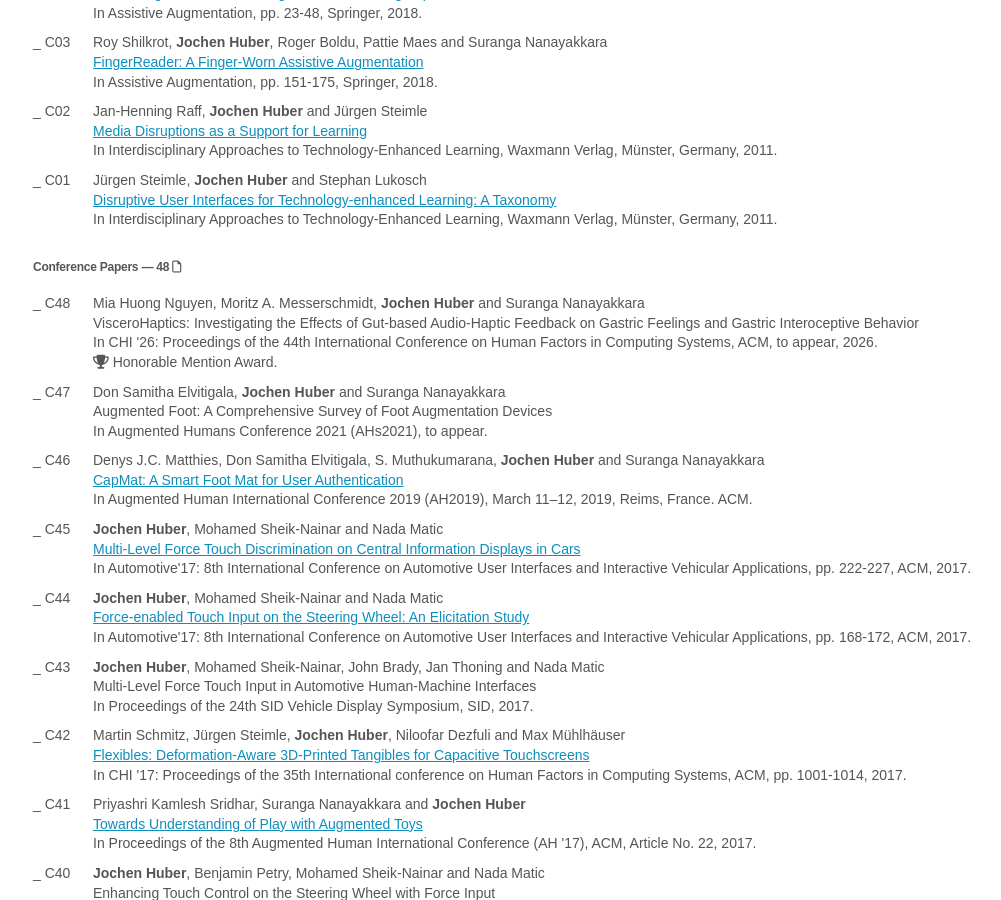
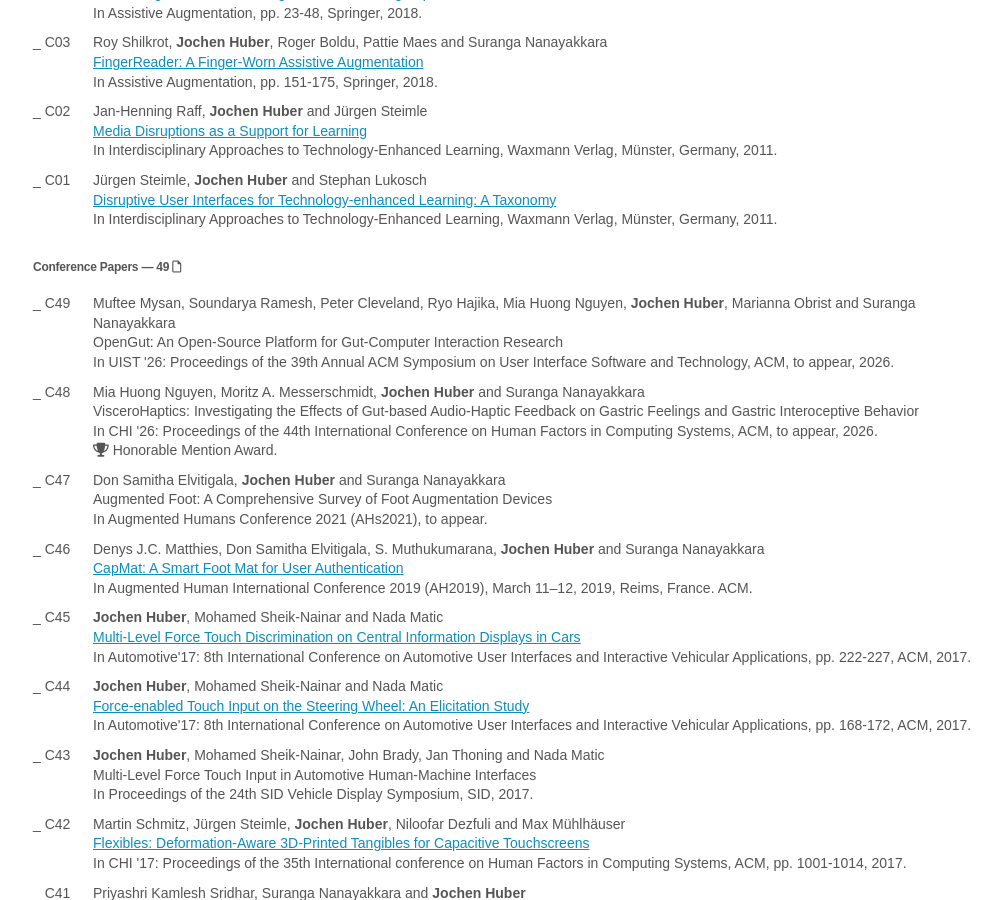
Before and after one commit to jhuber/jhuber.github.io, a Jekyll site: the page built from publications.html, in a window 1280 px wide and 900 px high, scrolled down 964 px. Shown: the whole window, without its empty margins (137-1138 px from the left). Built offline with Jekyll 4.4.1, drawn with Linux system fonts in a browser that asks for light colours.

Commit message:
UIST '26 news and OpenGut publication
Co-Authored-By: Claude Opus 5.5 <noreply@anthropic.com>

```diff
--- a/_data/publications.yaml
+++ b/_data/publications.yaml
@@ -79,6 +79,12 @@
   venue: "In Interdisciplinary Approaches to Technology-Enhanced Learning, Waxmann Verlag, M&uuml;nster, Germany, 2011."
 
 # Conference Papers
+- id: C49
+  section: conferences
+  authors: "Muftee Mysan, Soundarya Ramesh, Peter Cleveland, Ryo Hajika, Mia Huong Nguyen, <strong>Jochen Huber</strong>, Marianna Obrist and Suranga Nanayakkara"
+  title: "OpenGut: An Open-Source Platform for Gut-Computer Interaction Research"
+  venue: "In UIST '26: Proceedings of the 39th Annual ACM Symposium on User Interface Software and Technology, ACM, to appear, 2026."
+
 - id: C48
   section: conferences
   authors: "Mia Huong Nguyen, Moritz A. Messerschmidt, <strong>Jochen Huber</strong> and Suranga Nanayakkara"
--- a/_data/timeline.yaml
+++ b/_data/timeline.yaml
@@ -1,3 +1,5 @@
+- date: "Oct &nbsp;'26"
+  text: "UIST '26 paper &amp; demo accepted. Yay!"
 - date: "Mar &nbsp;'26"
   text: "Our CHI paper on VisceroHaptics received an <i>Honorable Mention</i> <i class=\"fa-solid fa-trophy\"></i>."
 - date: "Feb &nbsp;'26"
```
